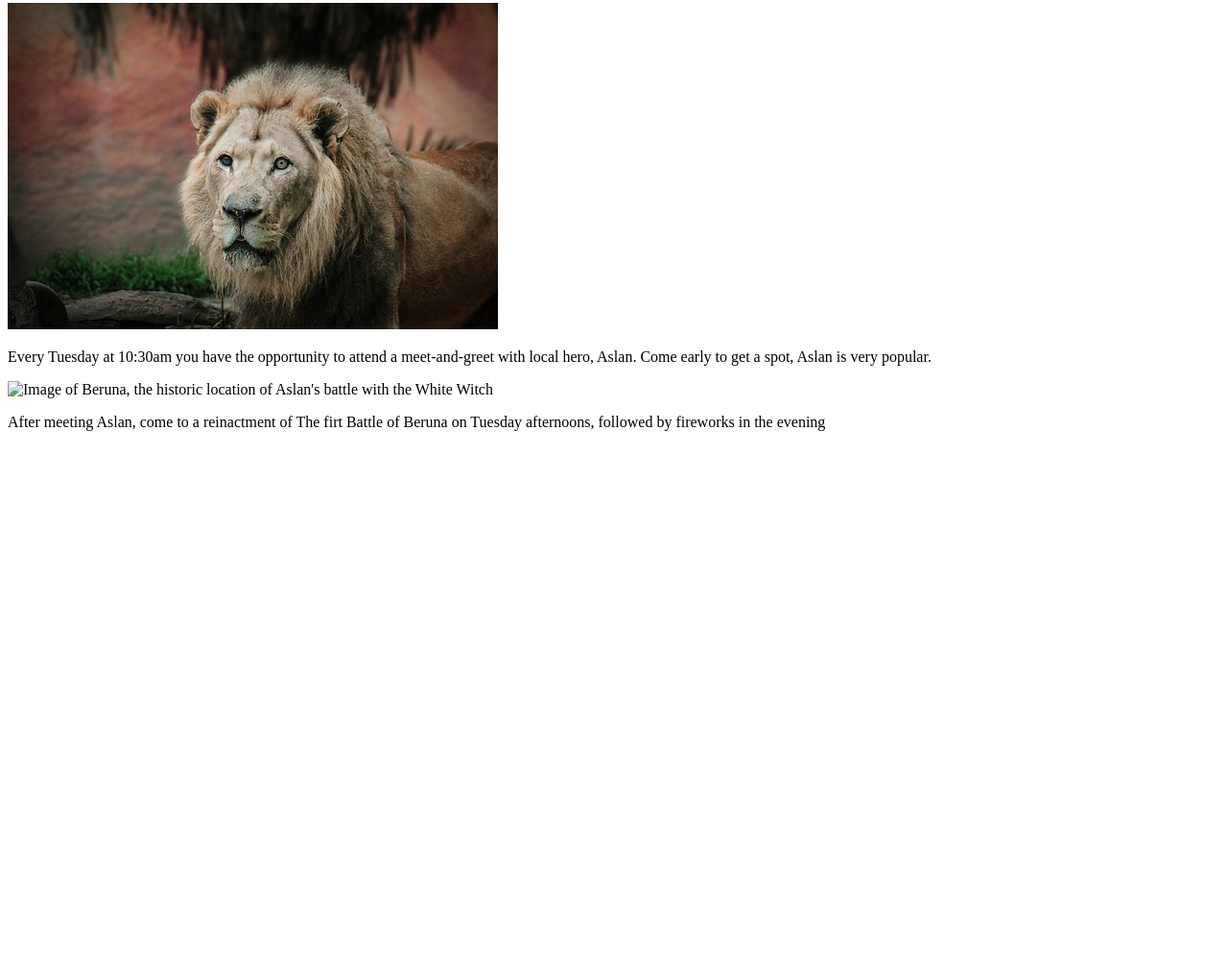
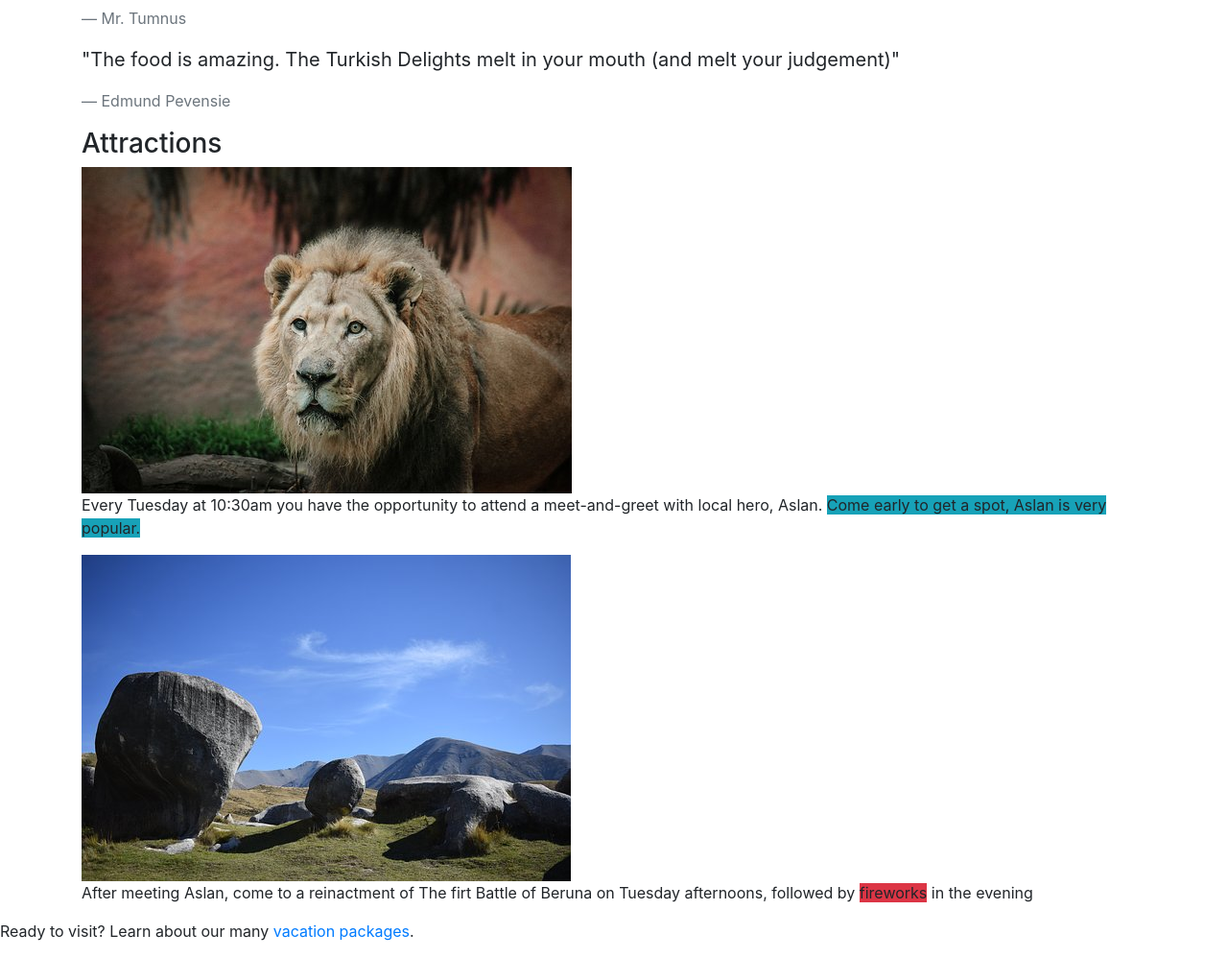
Before and after one commit to mikkrieg/vacation, a plain HTML site: page index.html in a window 1280 px wide. Shown: the part 297-1295 px from the top of the page at 96% size. Before the commit the page ends 800 px from the top, so only its background shows below. Drawn offline with nearby package versions, Linux system fonts and the light colour scheme.

Commit message:
Add packages page, changes styling, added link to index
Co-authored-by: Jessica R. Williams <jessicarubinwilliams@gmail.com>
Co-authored-by: Jeroen van Seeters <vanseetersjeroen@gmail.com>

```diff
--- a/index.html
+++ b/index.html
@@ -1,6 +1,7 @@
 <!DOCTYPE html>
 <html lang="en-us">
   <head>
+    <link rel="stylesheet" href="https://stackpath.bootstrapcdn.com/bootstrap/4.5.0/css/bootstrap.min.css" integrity="sha384-9aIt2nRpC12Uk9gS9baDl411NQApFmC26EwAOH8WgZl5MYYxFfc+NcPb1dKGj7Sk" crossorigin="anonymous">
     <link href="css/styles.css" rel="stylesheet" type="text/css">
     <title>Vacations</title>
   </head>
@@ -23,8 +24,10 @@
       <h3>Attractions</h3>
       <img src="img/aslan.png" alt="A photo of local hero Aslan the lion.">
       <p>Every Tuesday at 10:30am you have the opportunity to attend a meet-and-greet with local hero, Aslan. <span class="bg-info">Come early to get a spot, Aslan is very popular.</span></p>
-      <img src="rocks.png" alt="Image of Beruna, the historic location of Aslan's battle with the White Witch">
-      <p>After meeting Aslan, come to a reinactment of The firt Battle of Beruna on Tuesday afternoons, followed by fireworks in the evening</p>
+      <img src="img/rocks.png" alt="Image of Beruna, the historic location of Aslan's battle with the White Witch">
+      <p>After meeting Aslan, come to a reinactment of The firt Battle of Beruna on Tuesday afternoons, followed by <span class="bg-danger">fireworks</span> in the evening</p>
     </div>
+    <p>Ready to visit? Learn about our many <a href="packages.html">vacation packages</a>.</p>
+
   </body>
 </html>
```
Also changed, not shown: packages.html (added, +11 -0 lines).
